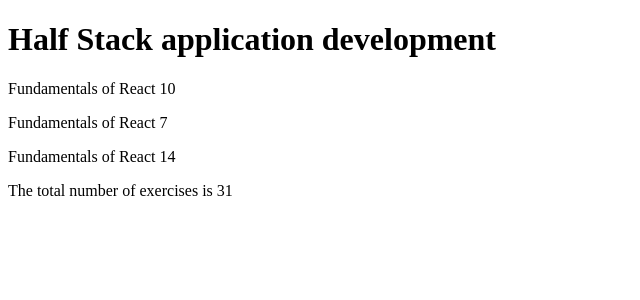
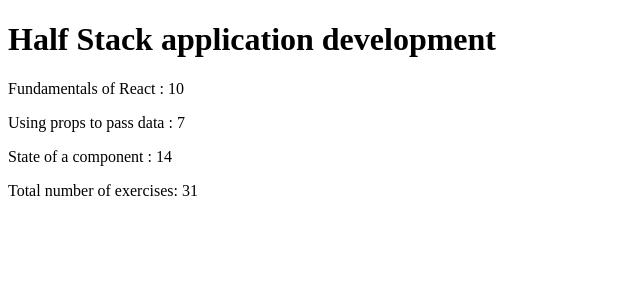
Before and after one commit to mkdirwilson/Full_Stack_Open, a React (Create React App) app in the folder part1/courseinfo/: page / in a window 1280 px wide. Shown: the top 300 px of the page, without its empty margins (0-640 px from the left). Built offline with nearby package versions, Linux system fonts and the light colour scheme.

Commit message:
modify solution to Exercise 1.4

```diff
--- a/part1/courseinfo/src/App.js
+++ b/part1/courseinfo/src/App.js
@@ -8,7 +8,7 @@ const Header = (props) => (
 // Part component
 const Part = (props) => (
   <>
-    <p>{props.name} {props.number}</p>
+    <p>{props.name} : {props.number}</p>
   </>
 )
 
@@ -16,8 +16,8 @@ const Part = (props) => (
 const Content = (props) =>  (
   <>
     <Part name={props.parts[0].name} number={props.parts[0].exercises}/>
-    <Part name={props.parts[0].name} number={props.parts[1].exercises}/>
-    <Part name={props.parts[0].name} number={props.parts[2].exercises}/>
+    <Part name={props.parts[1].name} number={props.parts[1].exercises}/>
+    <Part name={props.parts[2].name} number={props.parts[2].exercises}/>
   </>
 )
 
@@ -26,7 +26,7 @@ const Content = (props) =>  (
 // Total coponent
 const Total = (props) => (
   <>
-    <p>The total number of exercises is {props.total}</p>
+    <p>Total number of exercises: {props.parts[0].exercises + props.parts[1].exercises + props.parts[2].exercises}</p>
   </>
 )
 
@@ -56,7 +56,7 @@ const App = () => {
 
       <Content parts={parts}/>
 
-      <Total total={parts[0].exercises + parts[1].exercises + parts[2].exercises}/>
+      <Total parts={parts}/>
 
     </>
   )
```
